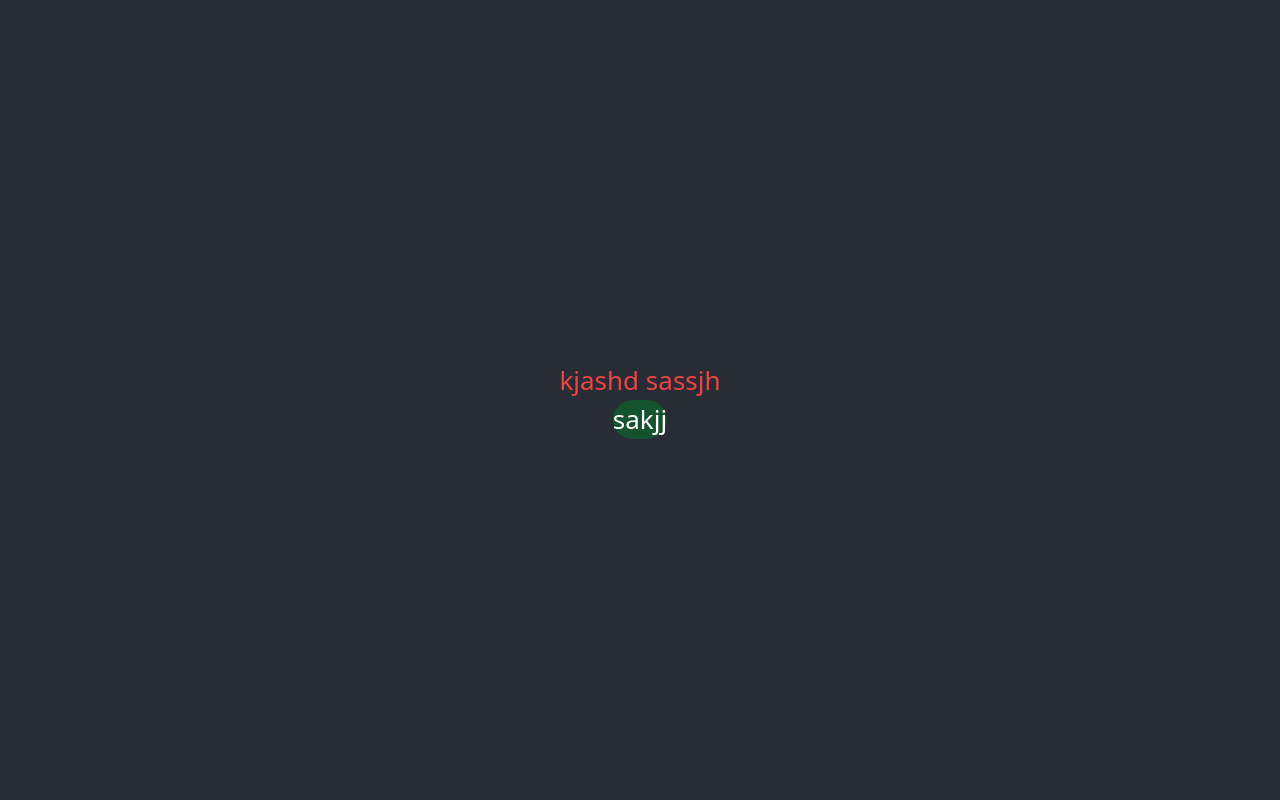
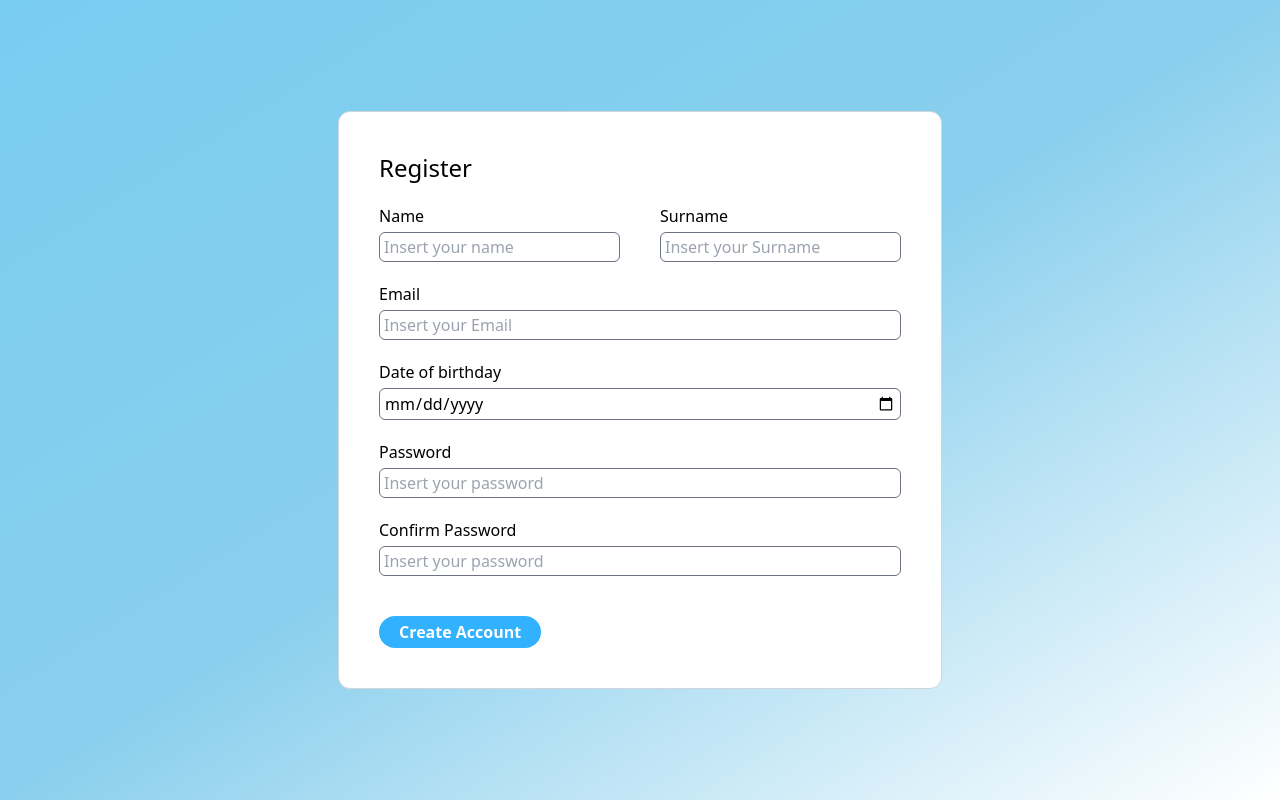
Before and after one commit to Sandra-Duarte/andorigna-front-end, a React (Create React App) app in the folder register/: page / in a window 1280 px wide. Built offline with nearby package versions, Linux system fonts and the light colour scheme.

Commit message:
created register component

```diff
--- a/register/src/App.js
+++ b/register/src/App.js
@@ -1,17 +1,10 @@
-
-import './App.css';
+import "./App.css";
+import Register from "../src/components/Register";
 
 function App() {
   return (
-    <div className="App">
-      <header className="App-header">
-       <p className='text-red-500'>kjashd
-        sassjh</p>
-        <div className='rounded-full bg-green-900'>
-          sakjj
-
-        </div>
-      </header>
+    <div className="h-screen flex items-center bg-gradient-to-tl from-white via-[#8ACFED] to-[#79CDF1]" >
+     <Register />
     </div>
   );
 }
--- /dev/null
+++ b/register/src/components/Register.js
@@ -0,0 +1,68 @@
+import React from "react";
+
+function Register() {
+  return (
+    <div className="w-full flex justify-center">
+      <div className="bg-white w-fit h-fit rounded-xl p-10 space-y-5 border border-gray-300">
+        <h2 className="text-2xl">Register</h2>
+        <div className="flex gap-10">
+          <div className="flex flex-col gap-1">
+            <label>Name</label>
+            <input
+              placeholder="Insert your name"
+              type="text"
+              className="border border-gray-500 py-0.5 px-1 rounded-md overflow-ellipsis"
+            />
+          </div>
+          <div className="flex flex-col gap-1">
+            <label>Surname</label>
+            <input
+              placeholder="Insert your Surname"
+              type="text"
+              className="border border-gray-500 py-0.5 px-1 rounded-md overflow-ellipsis"
+            />
+          </div>
+        </div>
+        <div className="flex flex-col gap-1">
+          <label>Email</label>
+          <input
+            placeholder="Insert your Email"
+            type="text"
+            className="border border-gray-500 py-0.5 px-1 rounded-md overflow-ellipsis"
+          />
+        </div>
+        <div className="flex flex-col gap-1">
+          <label>Date of birthday</label>
+          <input
+            className="w-full border border-gray-500 py-0.5 px-1 rounded-md"
+            placeholder="Insert your password"
+            type="date"
+          />
+        </div>
+        <div className="flex flex-col gap-1">
+          <label>Password</label>
+          <input
+            className="w-full border border-gray-500 py-0.5 px-1 rounded-md"
+            placeholder="Insert your password"
+            type="text"
+          />
+        </div>
+        <div className="flex flex-col gap-1">
+          <label>Confirm Password</label>
+          <input
+            className="w-full border border-gray-500 py-0.5 px-1 rounded-md"
+            placeholder="Insert your password"
+            type="text"
+          />
+        </div>
+        <div className="pt-5">
+          <button className="bg-[#31B1FE] px-5 py-1 rounded-full text-white font-bold">
+            Create Account
+          </button>
+        </div>
+      </div>
+    </div>
+  );
+}
+
+export default Register;
```
